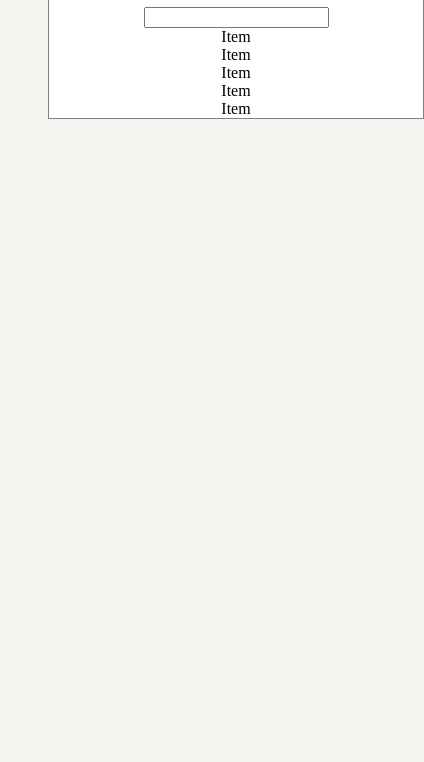
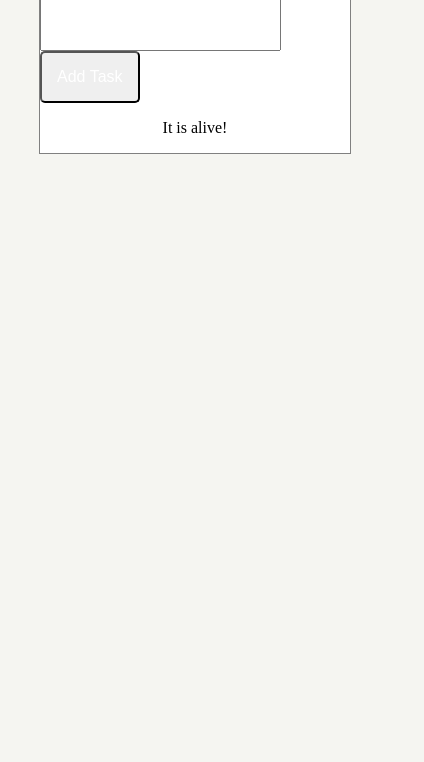
Before and after one commit to IrinaFitas/andersen-internship-todo-list, a website built with webpack: page index.html in a window 390 px wide. Shown: the part 82-844 px from the top of the page, 424 px wide, since content can reach past the window. Built offline with nearby package versions, Linux system fonts and the light colour scheme.

Commit message:
#2_Add some style

```diff
--- a/index.html
+++ b/index.html
@@ -9,7 +9,10 @@
 <body>
     <div class="container">
         <h1 class="title">To Do List</h1>
-        <div class="input-field"><input type="text"></div>
+        <div class="input-field">
+            <input type="text" class="input">
+            <button type="button" class="add-btn">Add Task</button>
+        </div>
         <ul class="list">
             <li>Item</li>
             <li>Item</li>
--- a/src/css/style.css
+++ b/src/css/style.css
@@ -1,4 +1,5 @@
 body {
+    margin: 0;
     background-color: rgba(224, 224, 210, 0.3);
 }
 .container {
@@ -11,6 +12,16 @@ body {
     background-color: #ffffff;
 }
 
+.input {
+    font-size: 16px;
+    padding: 15px;
+}
+.add-btn {
+    padding: 15px;
+    border-radius: 5px;
+    font-size: 16px;
+    color: #ffffff;
+}
 .list {
     margin: 0;
     padding: 0;
@@ -19,7 +30,6 @@ body {
 
 @media (max-width: 800px) {
     .container {
-        width: 100%;
-        margin: 0 40px;
+        width: calc(100% - 80px);
     }
 }
--- a/src/js/Controller.js
+++ b/src/js/Controller.js
@@ -3,11 +3,13 @@ import Model from "./Model.js";
 
 
 
-export default function Controller(view, model) {
-    this.view = view;
-    this.model = model;
+export default class Controller {
+    constructor (view, model) {
+        this.view = view;
+        this.model = model;
+    }
+
+    show() {
+        console.log("I`m Controller");
+    }
 }
-
-Controller.prototype.show = function() {
-    console.log("I`m Controller");
-}
--- a/src/js/Model.js
+++ b/src/js/Model.js
@@ -1,7 +1,14 @@
 import Controller from "./Controller.js";
 
-export default function Model() {
-    this.listItems = [];
+export default class Model {
+
+    constructor() {
+        this.listItems = ["toDo 1", "to Do 2", "to Do 3"];
+    }
+
+    show() {
+        console.log("I`m Model");
+    }
 }
 
 Model.prototype.show = function() {
--- a/src/js/View.js
+++ b/src/js/View.js
@@ -1,4 +1,10 @@
 import Controller from "./Controller.js";
-function View() {
+export default class View {
+    constructor() {
+        this.$list = document.querySelector(".list");
+    }
 
+    render() {
+        this.$list.innerHTML = `<p>It is alive!</p>`;
+    }
 }
--- a/src/js/index.js
+++ b/src/js/index.js
@@ -1,10 +1,12 @@
 import Controller from "./Controller.js";
 import Model from "./Model.js";
-import script from "./script.js";
+import View from "./View.js";
 import "./../css/style.css";
 
-script.showSomething();
+
 let a = new Controller();
 a.show();
 let b = new Model();
 b.show();
+let c = new View();
+c.render();
```
Also changed, not shown: src/js/EventEmitter.js (+8 -0 lines), src/js/Item.js (+6 -2 lines).
